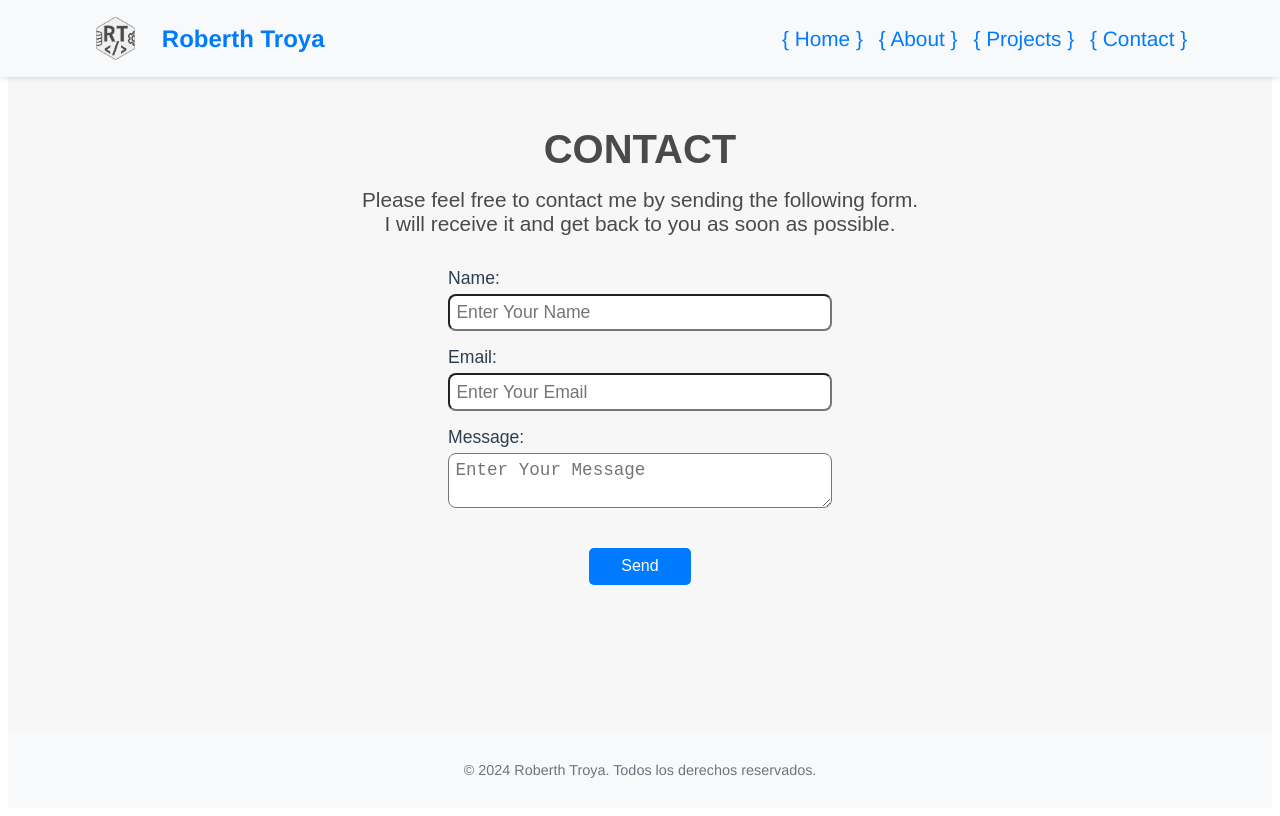
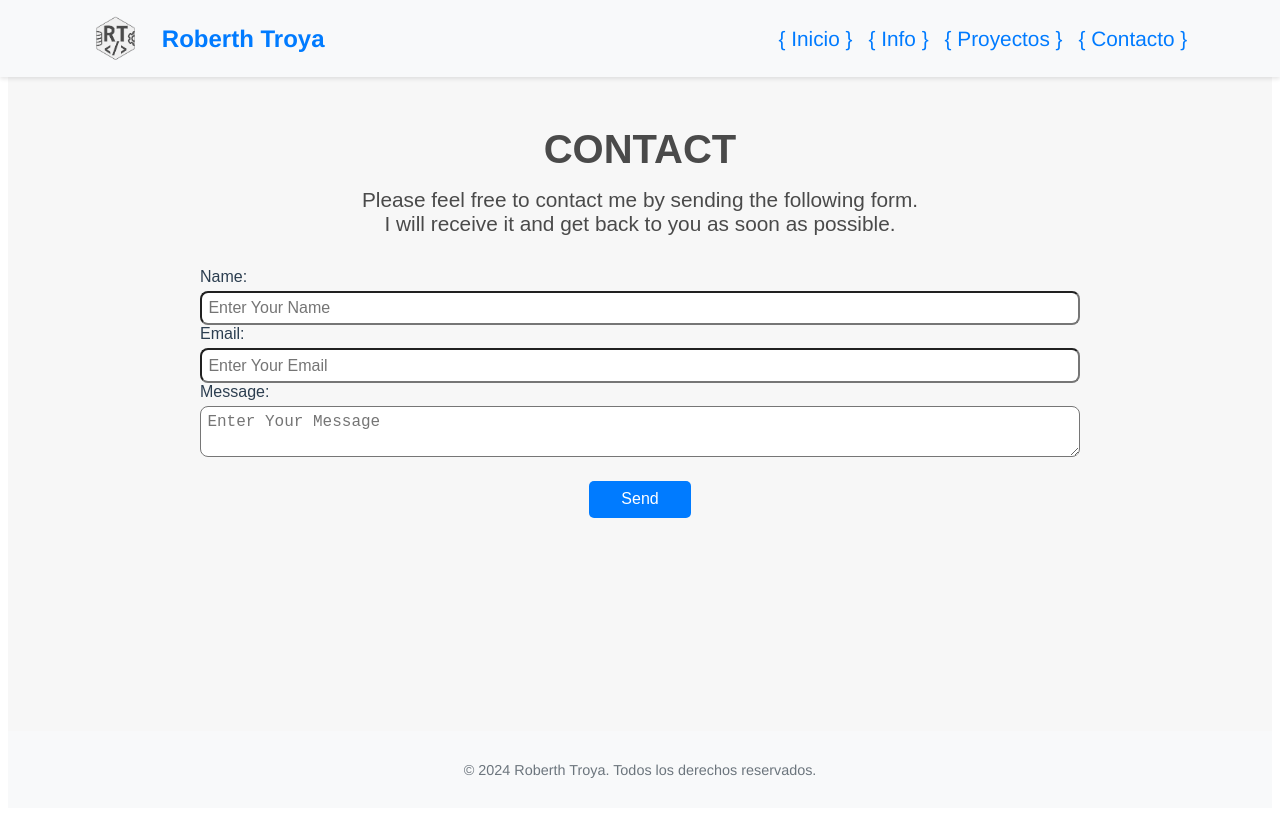
Before and after one commit to CoilBetrox/portafolio-rdtr, a Vue app: page /contact in a window 1280 px wide. Built offline with nearby package versions, Linux system fonts and the light colour scheme.

Commit message:
Style all views and components

```diff
--- a/src/App.vue
+++ b/src/App.vue
@@ -52,7 +52,8 @@ nav a.router-link-exact-active {
 .main-content {
   flex: 1;
   background-color: #F7F7F7;
-  display: flex;
+  /*display: flex;
   flex-direction: column;
+  */
 }
 </style>
--- a/src/components/NavbarComp.vue
+++ b/src/components/NavbarComp.vue
@@ -8,10 +8,10 @@
             <button class="menu-toggle" @click="toggleMenu" aria-label="Toggle menu">☰</button>
         </div>
         <div class="navbar-menu" :class="{ 'is-active': isMenuActive }">
-            <router-link to="/" class="navbar-item">{ Home }</router-link>
-            <router-link to="/about" class="navbar-item">{ About }</router-link>
-            <router-link to="/projects" class="navbar-item">{ Projects }</router-link>
-            <router-link to="/contact" class="navbar-item">{ Contact }</router-link>
+            <router-link to="/" class="navbar-item" @click="closeMenu">{ Inicio }</router-link>
+            <router-link to="/about" class="navbar-item" @click="closeMenu">{ Info }</router-link>
+            <router-link to="/projects" class="navbar-item" @click="closeMenu">{ Proyectos }</router-link>
+            <router-link to="/contact" class="navbar-item" @click="closeMenu">{ Contacto }</router-link>
         </div>
     </nav>
 </template>
@@ -27,6 +27,10 @@ export default {
     methods: {
         toggleMenu() {
             this.isMenuActive = !this.isMenuActive
+        },
+        closeMenu() {
+            this.isMenuActive = false;
+            window.scrollTo(0, 0);
         }
     }
 }
--- a/src/views/AboutView.vue
+++ b/src/views/AboutView.vue
@@ -1,19 +1,19 @@
 <template>
   <div class="about-view">
-    <h1 class="title">ABOUT ME</h1>
-    <p class="subtitle">I am a backend developer based in Quito, Ecuador.</p>
-    <p class="description">These are my skills, what I do in relation to programming and technology</p>
+    <h1 class="title">SOBRE MÍ</h1>
+    <p class="subtitle">Soy un desarrollador backend con resitencia en Quito, Ecuador</p>
+    <p class="description">Estas son mis habilidades, lo que hago relacionado con la programación y tecnología</p>
 
     <div class="content-wrapper">
       <div class="about-text">
-        <p>Computer Science Engineer, developing the graduation project.</p>
-        <p>I combine a solid theoretical foundation with a practical and holistic approach to solving technological problems. I stand out for my ability to:</p>
+        <p>Ingeniero en Ciencias de la Computación, desarrollando mi proyecto de graduación.</p>
+        <p>Combino una sólida base teórica con un enfoque práctico y holístico para la solución de problemas tecnológicos. Destaco por mi capacidad para:</p>
         <ol>
-          <li>Address challenges in a comprehensive manner, identifying and solving root causes.</li>
-          <li>Collaborate effectively in multidisciplinary teams, maintaining focus under pressure.</li>
-          <li>Communicate ideas clearly and concisely, facilitating understanding and cooperation.</li>
+          <li>Abordar retos de manera integral, identificando y solucionando las causas raíz.</li>
+          <li>Colaborar eficazmente en equipos multidisciplinarios, manteniendo el foco bajo presión.</li>
+          <li>Comunicar ideas de forma clara y concisa, facilitando el entendimiento y la cooperación.</li>
         </ol>
-        <p>My passion for technology and my technical and interpersonal skills, position me as a versatile and results-oriented professional in the field of computing.</p>
+        <p>Mi pasión por la tecnología y mis habilidades técnicas e interpersonales, me posicionan como un profesional versátil y orientado a resultados en el ámbito de la informática.</p>
       </div>
 
       <div class="skills-container">
--- a/src/views/ContactView.vue
+++ b/src/views/ContactView.vue
@@ -83,19 +83,18 @@ export default {
 
 <style scoped>
 label {
-    font-size: 1.1rem;
+    font-size: 1rem;
     text-align: left;
     margin-bottom: 0.3rem;
 }
 
 input, textarea {
-    font-size: 1.1rem;
+    font-size: 1rem;
     padding: 0.4rem 0.4rem;
     border-radius: 8px;
 }
 
 .principal-content {
-    max-width: 1200px;
 
     margin: 0 auto;
     padding: 2rem;
@@ -122,9 +121,10 @@ input, textarea {
 .content-wrapper {
     display: flex;
     flex-direction: column;
-    gap: 2rem;
     margin-top: 2rem;
-    align-items: center;
+    margin-left: 10rem;
+    margin-right: 10rem;
+    align-items: normal;
 }
 
 .description-text-wrapper {
@@ -194,13 +194,6 @@ input, textarea {
     background-color: #0056b3;
 }
 
-.form-contact {
-    display: flex;
-    flex-direction: column;
-    width: 24rem;
-    gap: 1rem;
-}
-
 .form-group {
     display: flex;
     flex-direction: column;
@@ -214,13 +207,14 @@ input, textarea {
 
 @media (max-width: 768px) {
 
-
     .content-wrapper {
         display: flex;
         flex-direction: column;
-        justify-content: center;
-        align-items: center;
+        margin-top: 2rem;
+        margin-left: 0rem;
+        margin-right: 0rem;
+        align-items: normal;
+    }
 
-    }
 }
 </style>
--- a/src/views/MainView.vue
+++ b/src/views/MainView.vue
@@ -1,8 +1,8 @@
 <template>
     <div class="main-view">
         <h1 class="name">Roberth Troya</h1>
-        <p class="title">COMPUTER SCIENCE ENGINEER, BACKEND</p>
-        <button class="generic-button" @click="goToProjects">Projects</button>
+        <p class="title">INGENIERO EN CIENCIAS DE LA COMPUTACIÓN</p>
+        <button class="generic-button" @click="goToProjects">Proyectos</button>
     </div>
 </template>
 
--- a/src/views/ProjectsView.vue
+++ b/src/views/ProjectsView.vue
@@ -1,8 +1,8 @@
 <template>
   <div class="principal-content">
-    <h1 class="title">PROJECTS</h1>
-    <p class="subtitle">Here you will find my developed projects which includes:</p>
-    <p class="description">overview, tools used and links to the product.</p>
+    <h1 class="title">PROYECTOS</h1>
+    <p class="subtitle">Aquí encontrará los proyectos que he desarrollado, estos incluyen</p>
+    <p class="description">descripción general, herramientas utilizadas y enlaces al producto.</p>
 
     <div class="content-wrapper">
         <div class="project-item" v-for="project in projects" :key="project.nameProject">
@@ -104,6 +104,8 @@ img {
   flex-direction: column;
   gap: 2rem;
   margin-top: 2rem;
+  margin-left: 4rem;
+  margin-right: 4rem;
 }
 
 .description-text-wrapper {
@@ -175,12 +177,25 @@ img {
 
 @media (max-width: 768px) {
   img {
-    max-width: 7rem;
-    max-height: 7rem;
+    max-width: 9rem;
+    max-height: 9rem;
+  }
+
+  .content-wraper-image {
+    padding-top: 1rem;
+    padding-bottom: 1rem;
+    order: 2;
+  }
+
+  .project-item {
+    display: flex;
+    flex-direction: column;
   }
 
   .content-wrapper {
     flex-direction: column;
+    margin-left: 0rem;
+    margin-right: 0rem;
   }
 }
 </style>
```
